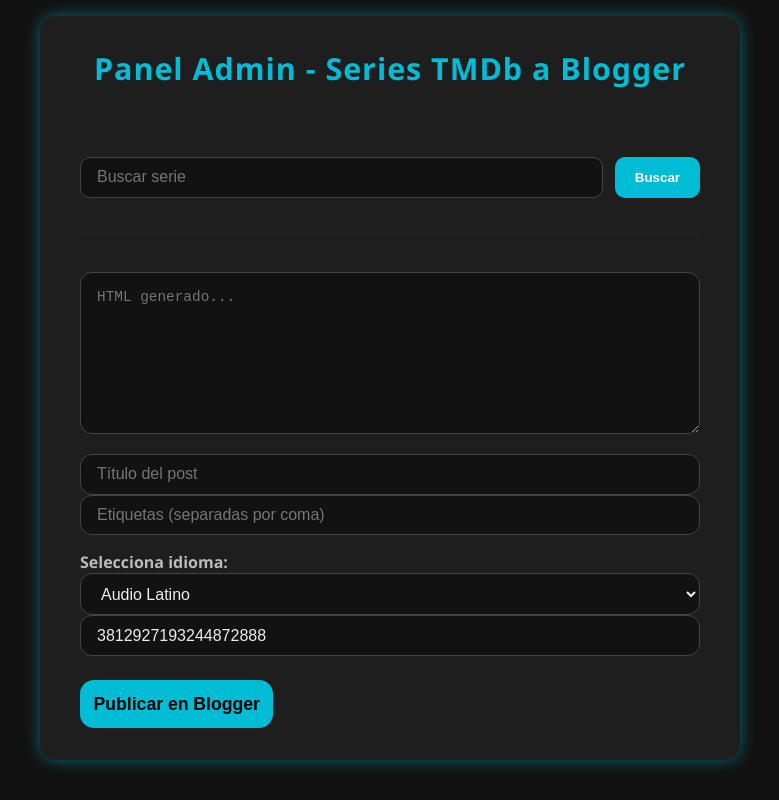
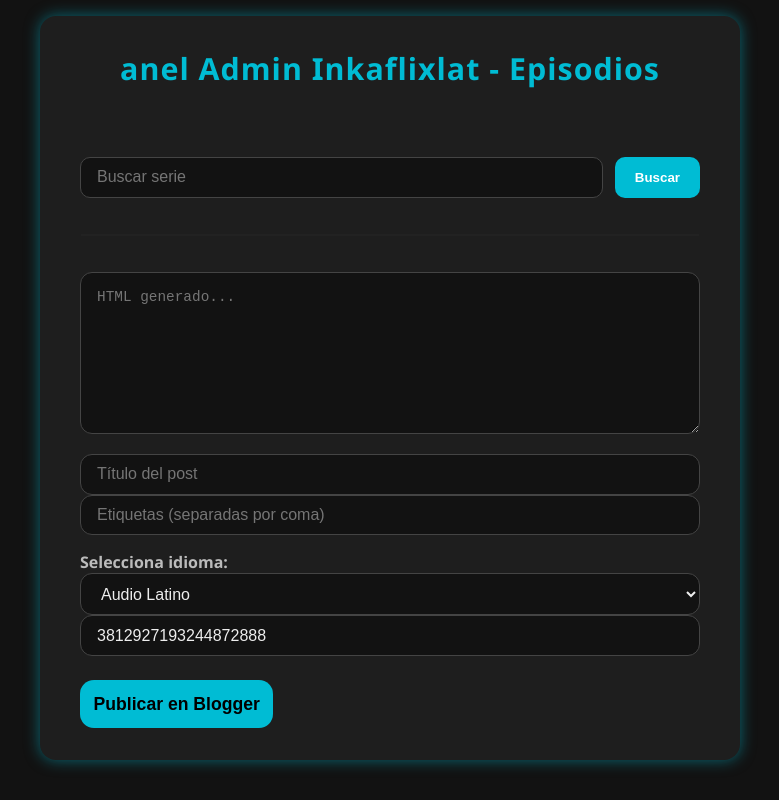
Before and after one commit to inkaflixlat/panel-admin-inka, a plain HTML site: page episode/index.html in a window 1280 px wide. Shown: the whole page, without its empty margins (250-1029 px from the left). Drawn offline with Linux system fonts and the light colour scheme.

Commit message:
Update index.html

```diff
--- a/episode/index.html
+++ b/episode/index.html
@@ -2,14 +2,14 @@
 <html lang="es">
 <head>
   <meta charset="UTF-8" />
-  <title>Panel Admin TMDb + Blogger</title>
+  <title>Panel Admin Inkaflixlat - Episodios</title>
   <meta name="viewport" content="width=device-width, initial-scale=1" />
   <script src="https://accounts.google.com/gsi/client" async defer></script>
   <link rel="stylesheet" href="style.css" />
 </head>
 <body>
   <main class="panel" role="main" aria-label="Panel de administración TMDb Blogger">
-    <h2>Panel Admin - Series TMDb a Blogger</h2>
+    <h2>anel Admin Inkaflixlat - Episodios</h2>
 
     <div id="login" aria-live="polite"></div>
     <button id="logout" style="display:none;" aria-label="Cerrar sesión">Cerrar sesión</button>
```
